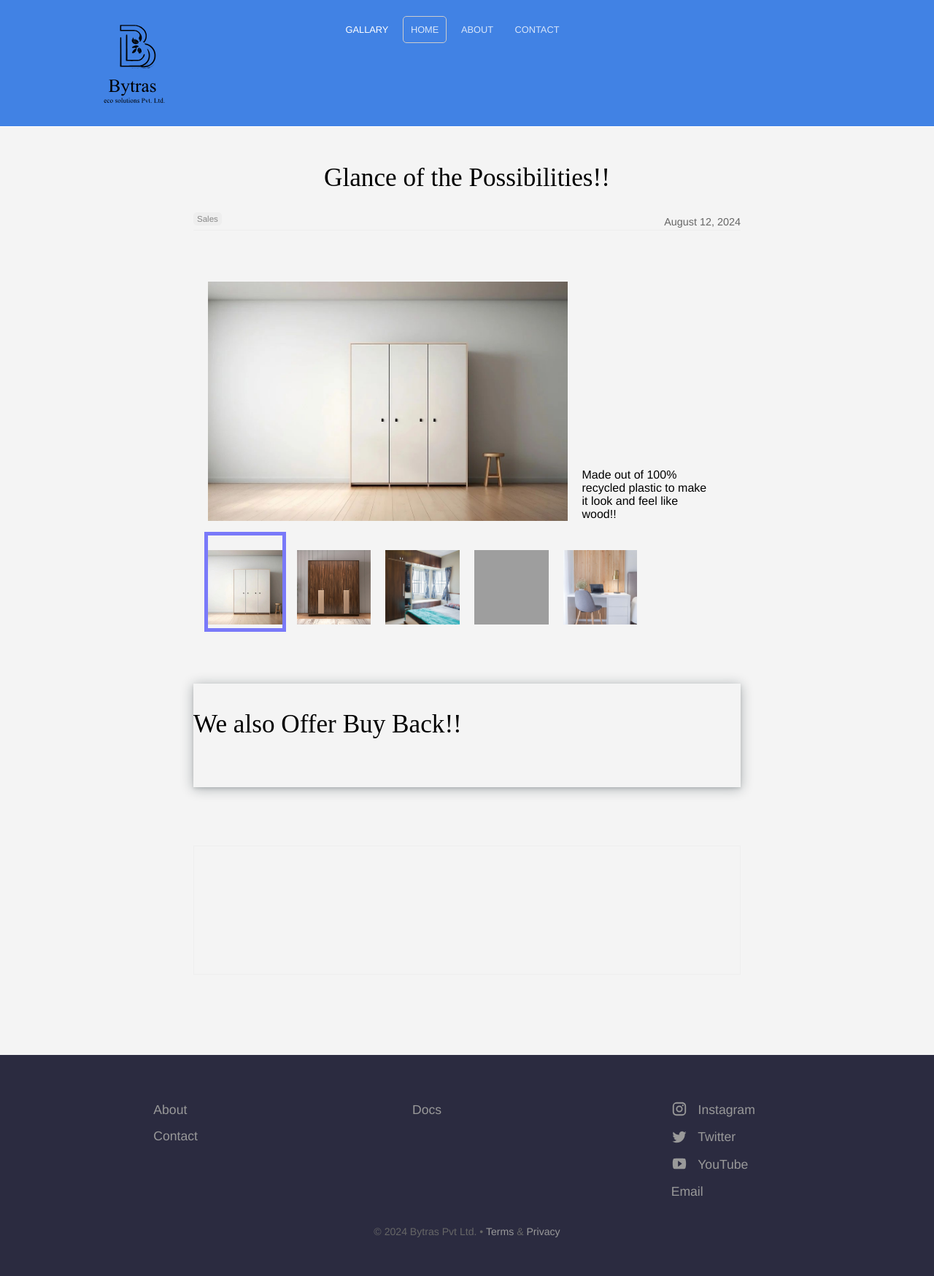
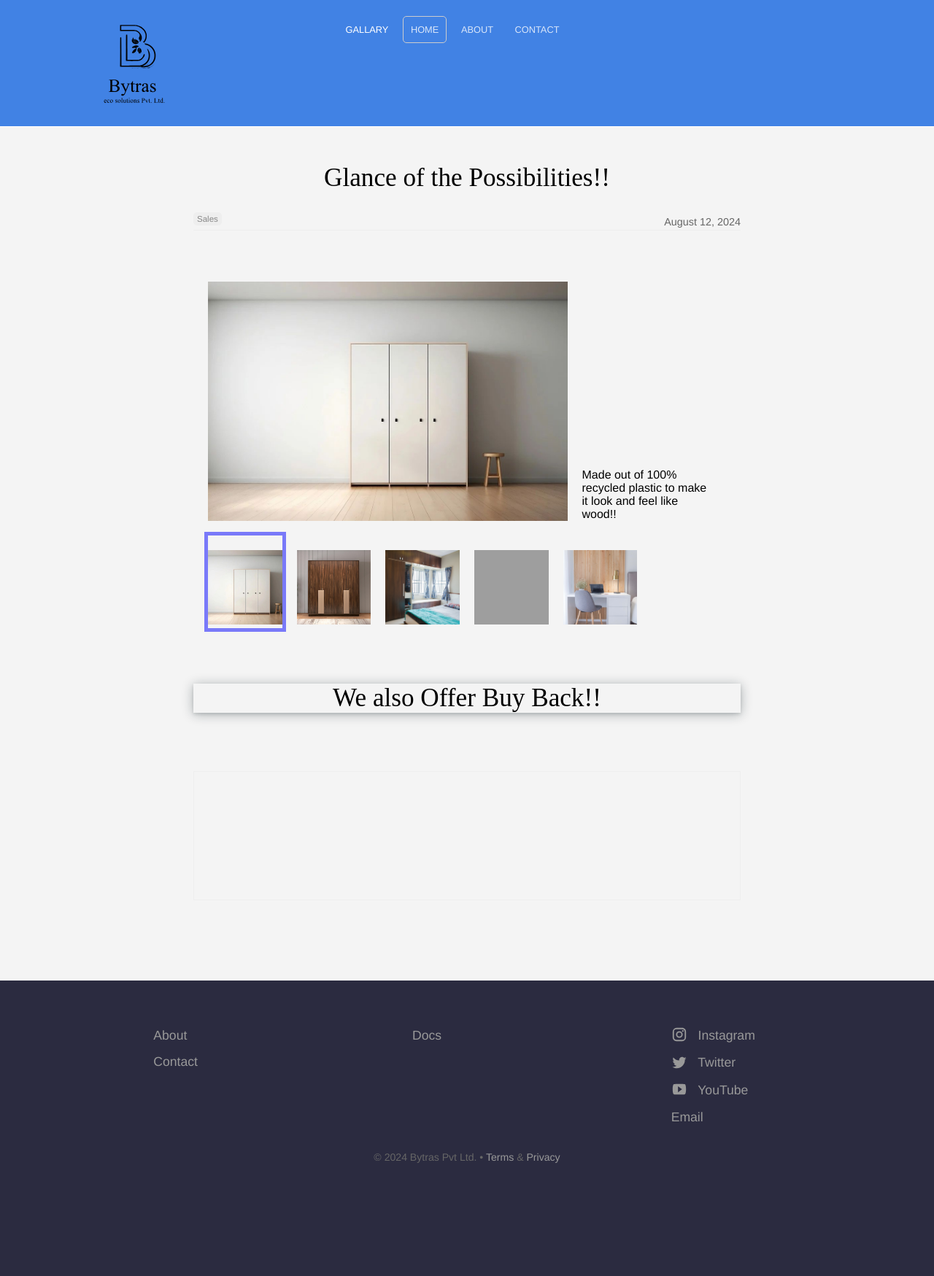
Before and after one commit to sujayadkesar/bytras, a Jekyll site: the page built from _posts/2024-08-12-gallary.md, in a window 1280 px wide. Shown: the whole page at 73% size. Built offline with Jekyll 4.4.1, drawn with Linux system fonts in a browser that asks for light colours; after the commit the page ends 1647 px from its top, so only the background shows below that; grey boxes are pictures that could not be loaded.

Commit message:
center h2

```diff
--- a/_posts/2024-08-12-gallary.md
+++ b/_posts/2024-08-12-gallary.md
@@ -291,10 +291,10 @@ categories:
             </ul>
         </div>
     </div><br><br><br>
-<div class="offer-box" style="box-shadow: rgba(14, 30, 37, 0.12) 0px 2px 4px 0px, rgba(14, 30, 37, 0.32) 0px 2px 16px 0px;"><br><br>
-  <h2 style="align-items:center;">We also Offer Buy Back!!</h2>
-  <br><br>
+<div class="offer-box" style="box-shadow: rgba(14, 30, 37, 0.12) 0px 2px 4px 0px, rgba(14, 30, 37, 0.32) 0px 2px 16px 0px; display: flex; justify-content: center; align-items: center;">
+  <h2 style="margin: 0;">We also Offer Buy Back!!</h2>
 </div>
+
 <!-- <style>
   .offer-box {
   display: flex;
```
